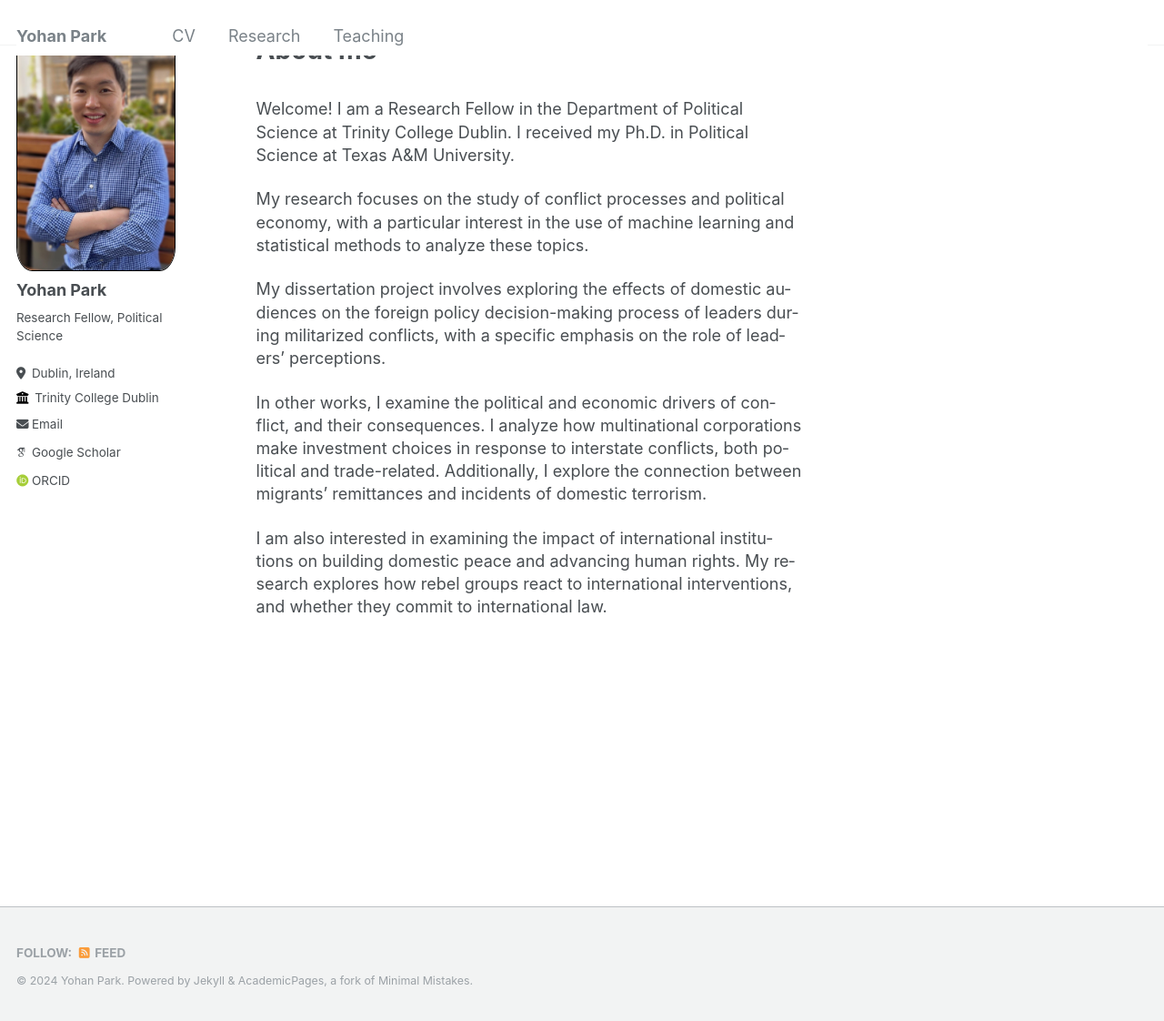
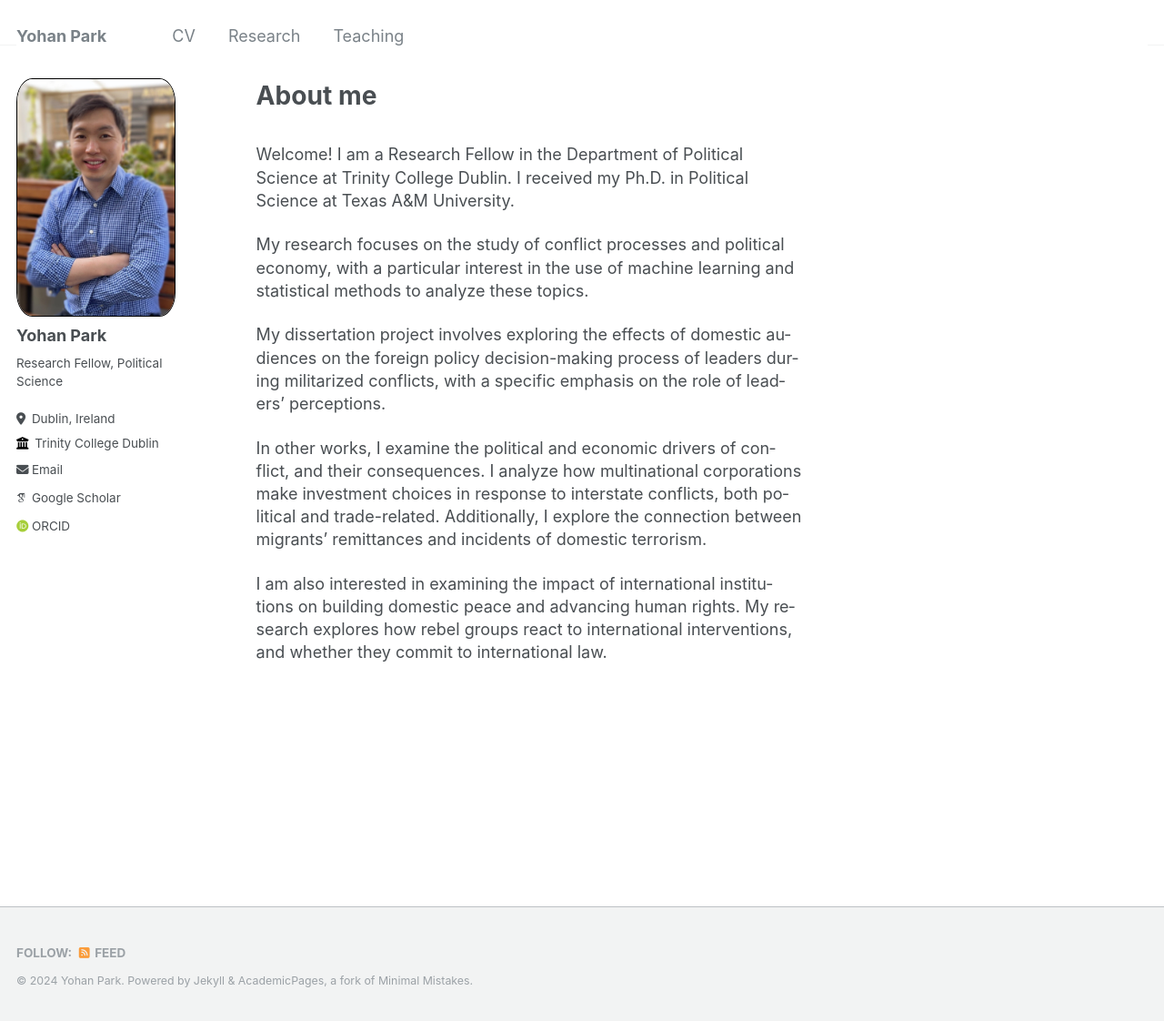
Before and after one commit to yohanpark23/yohanpark23.github.io, a Jekyll site: the page built from _pages/about.md, in a window 1280 px wide and 1122 px high. Shown: the whole window at 91% size. Built offline with Jekyll 4.4.1, drawn with Linux system fonts in a browser that asks for light colours; some web fonts are replaced.

Commit message:
Update _masthead.scss

```diff
--- a/_sass/_masthead.scss
+++ b/_sass/_masthead.scss
@@ -3,7 +3,7 @@
    ========================================================================== */
 
 .masthead {
-  position: fixed;
+  position: relative; //fixed
   background: white;
   border-bottom: 1px solid $border-color;
   height: $masthead-height;
```
